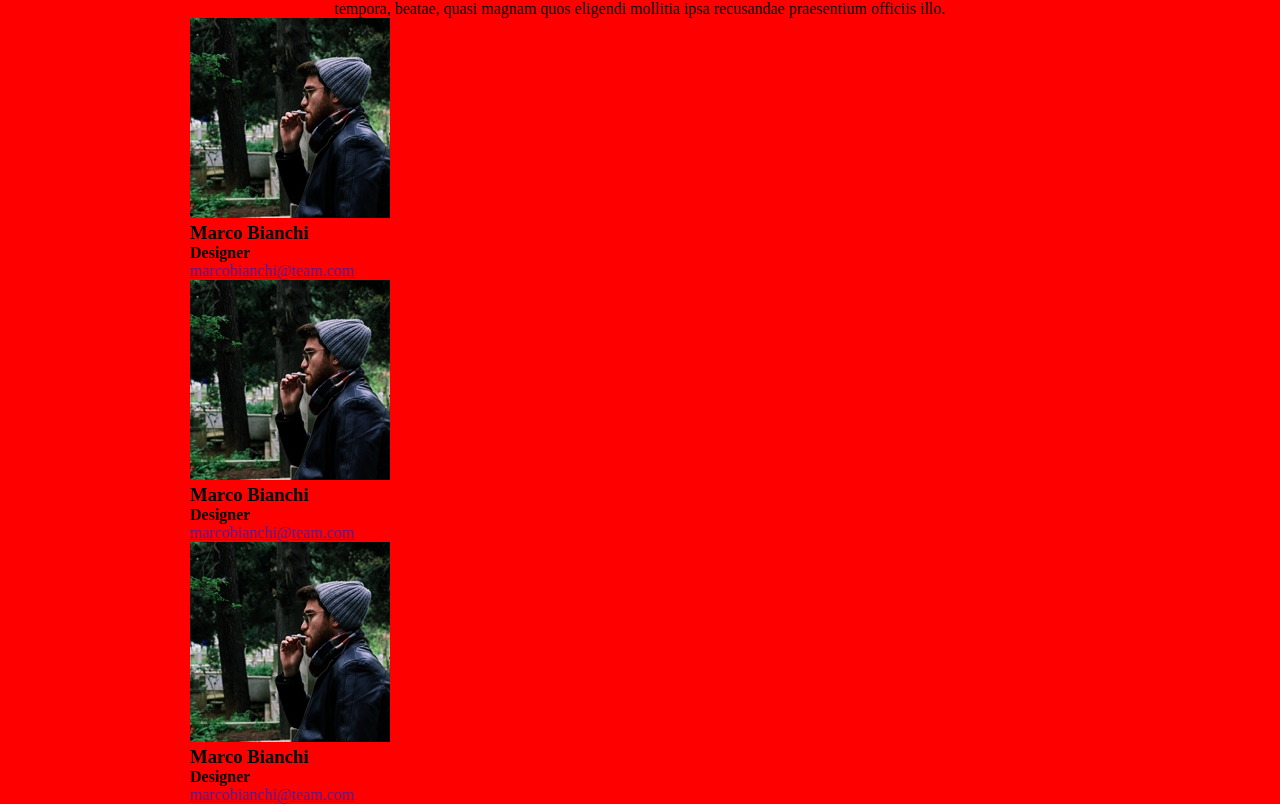
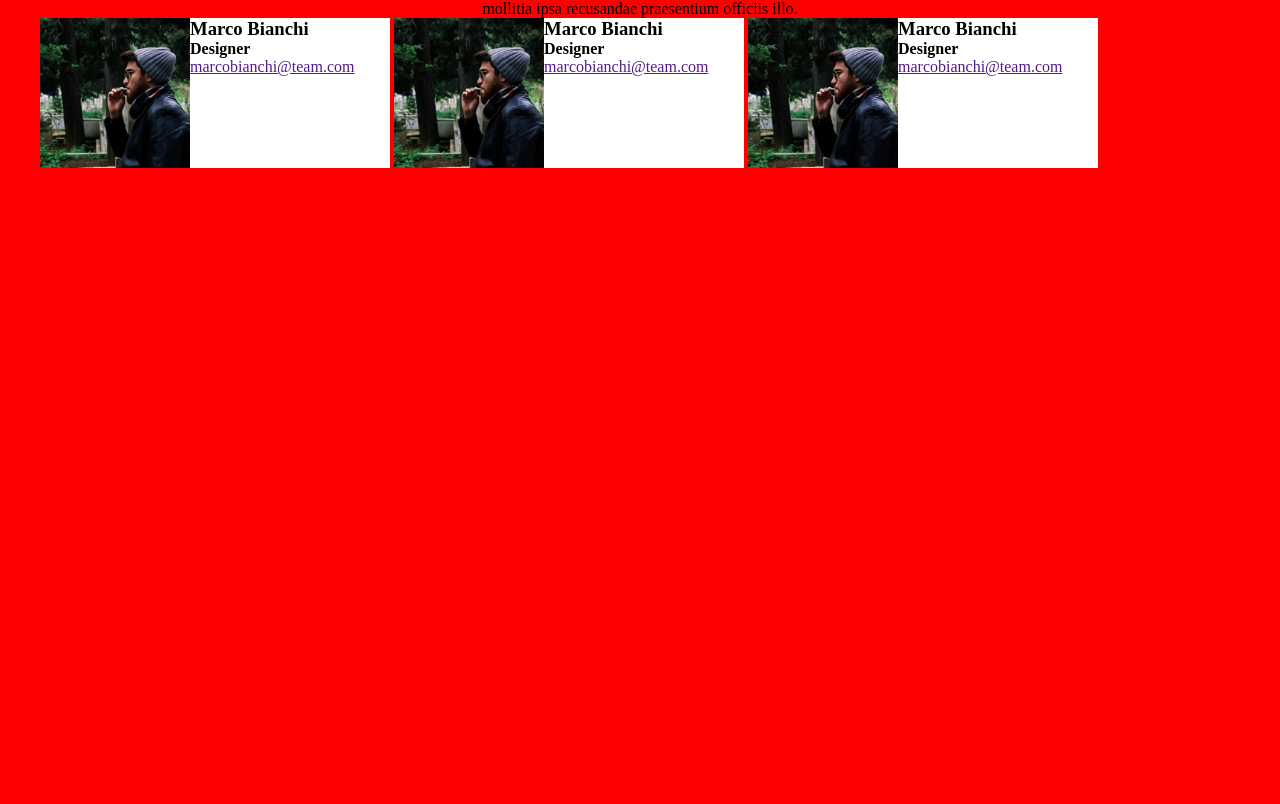
Before and after one commit to LudwigEffort/html-css-float-cards, a plain HTML site: page index.html in a window 1280 px wide. Shown: the part 55-859 px from the top of the page. After the commit the page ends 800 px from the top, so only its background shows below. Drawn offline with Linux system fonts and the light colour scheme.

Commit message:
add css change for label

```diff
--- a/css/style.css
+++ b/css/style.css
@@ -4,9 +4,18 @@
     box-sizing: border-box;
 }
 
+/* .clearfix::after {
+	content: '';
+	display: table;
+	clear: both;
+} */
+
 body    {
     background-color: red;
-    max-width: 900px;
+}
+
+.container  {
+    max-width: 1200px;
     margin-left: auto;
     margin-right: auto;
 }
@@ -14,3 +23,18 @@ body    {
 header  {
     text-align: center;
 }
+
+img {
+    width: 150px;
+}
+
+.img_left   {
+    float: left;
+
+}
+
+.label  {
+    background-color: white;
+    display: inline-block;
+    width: 350px;
+}
```
